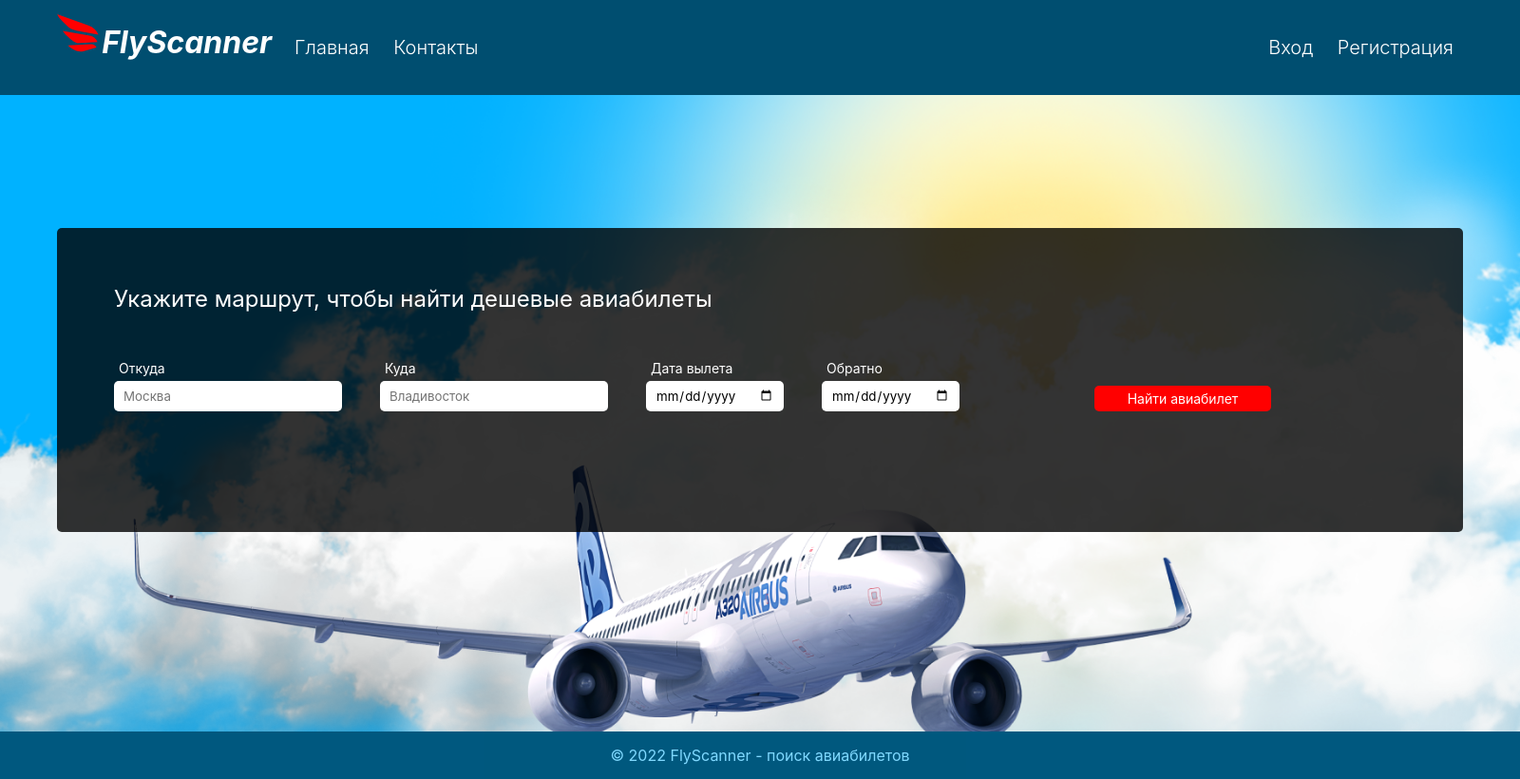
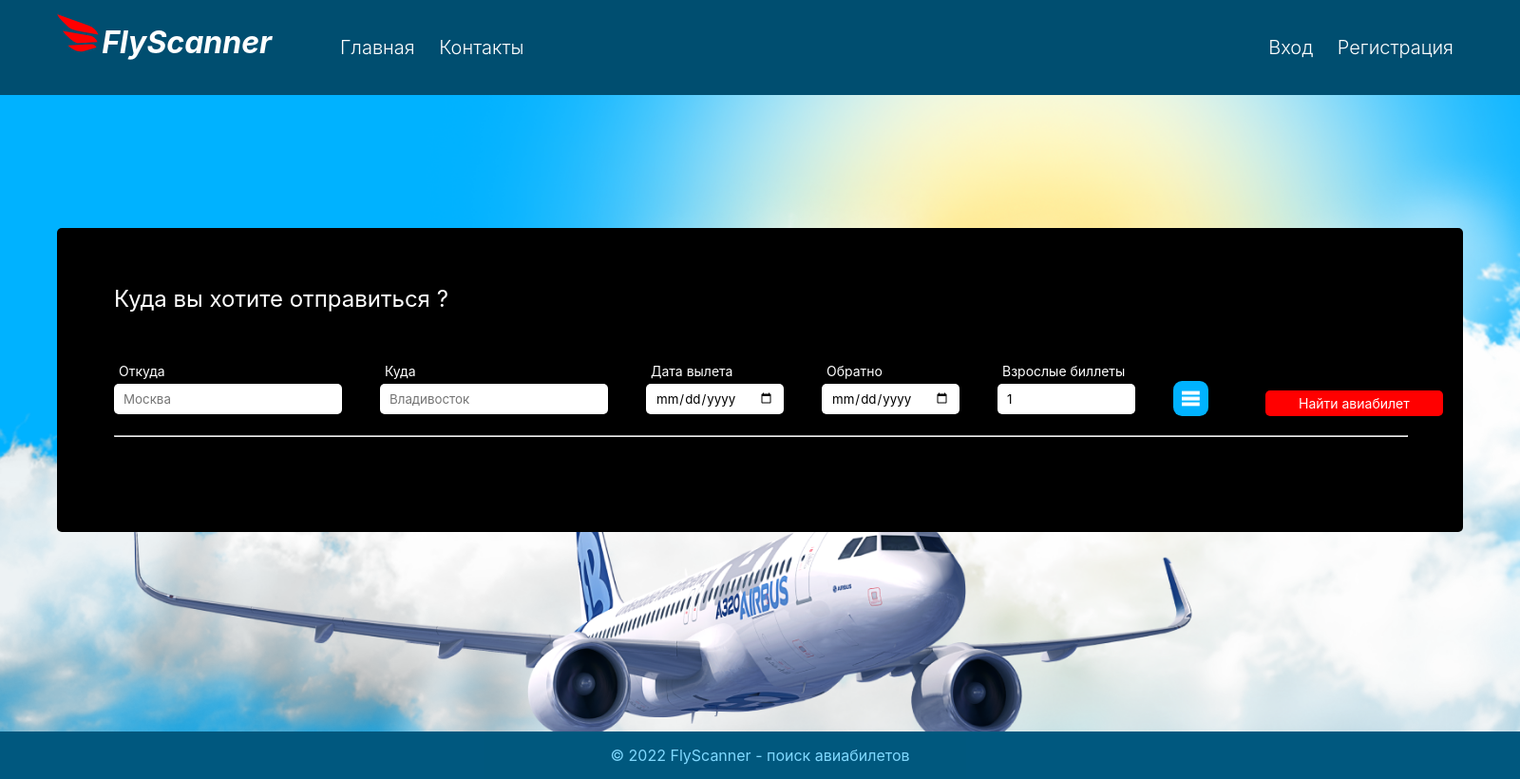
Before and after one commit to forthe94/celestial_annunciator, a Django app: page / in a window 1600 px wide. Shown: the whole page at 95% size. Run offline with Django 4.2, Linux system fonts and the light colour scheme.

Commit message:
Добавил дополнительные поля поиска

```diff
--- a/celestial_annucator/views.py
+++ b/celestial_annucator/views.py
@@ -25,6 +25,5 @@ def get_airports_by_term(request: wsgi.WSGIRequest):
 def flights_search(request: wsgi.WSGIRequest):
     request_params = request.GET
     params = {x: request_params.get(x) for x in request_params.keys()}
-    params['adults'] = 1
     params['currencyCode'] = 'RUB'
     return get_search(params)
--- a/static/css/searchResult.css
+++ b/static/css/searchResult.css
@@ -107,7 +107,7 @@
     text-align: center !important;
 }
 
-input[type="button"] {
+.ticketCardRightColumnElement input[type="button"] {
     width: auto;
     padding: 5px 35px;
     border: none;
@@ -118,6 +118,6 @@ input[type="button"] {
     cursor: pointer;
 }
 
-input[type="button"]:hover{
+.ticketCardRightColumnElement input[type="button"]:hover{
     background: darkred;
 }
--- a/static/css/style.css
+++ b/static/css/style.css
@@ -34,6 +34,7 @@ main {
 }
 
 .content {
+    position: relative;
     height: 100%;
     padding: 140px 60px 210px 60px;
     flex-grow: 1;
@@ -67,7 +68,7 @@ footer p {
 }
 
 .logo {
-    flex: 0 0 15em;
+    flex: 0 0 18em;
     height: 70px;
     font-style: italic;
     font-weight: 800;
@@ -132,12 +133,22 @@ footer p {
 }
 
 .search_content {
-    background: rgb(0, 0, 0, 0.8);
+    background: rgb(0, 0, 0, 1);
     border-radius: 5px;
     color: white;
     width: auto;
     height: 200px;
     padding: 60px;
+}
+
+.search_content hr {
+    margin-top: 20px;
+}
+
+.search_form_position {
+    position: relative;
+    z-index: 100;
+    background: black;
 }
 
 .search_form {
@@ -153,8 +164,8 @@ footer p {
     flex-direction: column;
 }
 
-.search_form_text {
-    flex: 0 0 15em;
+.search_form_text, .search_form_number, .search_form_select, .search_form_btn_options {
+    flex: 0 0 0;
 }
 
 .search_form_date {
@@ -173,6 +184,7 @@ footer p {
 .search_form label {
     padding-left: 5px;
     font-size: 14px;
+    width: fit-content;
 }
 
 .search_form input[type="text"] {
@@ -193,6 +205,35 @@ footer p {
     margin-top: 5px;
 }
 
+.search_form input[type="number"] {
+    padding: 0 10px;
+    border: none;
+    border-radius: 5px;
+    height: 32px;
+    width: 125px;
+    margin-top: 5px;
+}
+
+.search_form select {
+    padding: 0 10px;
+    border: none;
+    border-radius: 5px;
+    height: 32px;
+    width: 125px;
+    margin-top: 5px;
+}
+
+.search_form_options {
+    margin-top: -130px;
+    position: relative;
+    z-index: 10;
+    background: #00B2FF;
+    padding-bottom: 25px;
+    padding-top: 25px;
+    justify-content: center;
+    transition: margin-top 1s;
+}
+
 input[type="submit"] {
     cursor: pointer;
     width: auto;
@@ -209,6 +250,16 @@ input[type="submit"]:hover {
 }
 input[type="submit"]:active {
     background: #FF0000;
+}
+
+.search_form_btn_options img {
+    cursor: pointer;
+    width: 27px;
+    height: 27px;
+    margin-top: 5px;
+    background: #00B2FF;
+    border-radius: 25%;
+    padding: 5px;
 }
 
 .context_menu {
@@ -251,3 +302,8 @@ input[type="submit"]:active {
     width: 70px;
     border-radius: 50%;
 }
+
+.margin_top_up {
+    margin-top: 0px;
+    transition: 1s;
+}
--- a/static/js/main.js
+++ b/static/js/main.js
@@ -6,7 +6,7 @@ const listeningInputs =
         originLocationCode: 'originLocationCode',
         destinationLocationCode: 'destinationLocationCode'
     };
-const dataForm = {}
+const dataForm = {adults: 1}
 let timer;
 const secTimeOut = 1;
 let dataCard = [];
@@ -17,6 +17,7 @@ window.onload = function () {
     const inputSubmit = document.getElementById('formSearch');
     const outputSearch = document.getElementById('outputSearch');
     const searchIcon = document.getElementById('searchIcon');
+    const searchOptions = document.getElementById('search_option');
 
 
     // вешаем проверку на нажатие в не области контестного меню, чтобы его отключить
@@ -29,6 +30,9 @@ window.onload = function () {
         item.addEventListener('input', (e) => handlerInput(e));
     })
     inputSubmit.addEventListener('submit', (e) => handlerSubmit(e));
+
+    // Добавляем обработчик на кнопку дополнительный поиск
+    searchOptions.addEventListener('click', (e) => showSearchOptions(e));
 
     // обработчик ввода данных из input
     const handlerInput = (e) => {
@@ -125,4 +129,11 @@ window.onload = function () {
         for( let i in listeningInputs)
             document.getElementById(i).style.display = "none"
     }
+
+    // отображаем дополнительне меню поиска
+    const showSearchOptions = (e) => {
+        const el = document.getElementById("form_options");
+        if(el.classList.contains("margin_top_up")) el.classList.remove("margin_top_up");
+        else el.classList.add("margin_top_up");
+    }
 }
--- a/templates/celestial_annucator/main.html
+++ b/templates/celestial_annucator/main.html
@@ -13,9 +13,11 @@
 <main>
     <div class="content">
         <div class="search_content">
-        <h2>Укажите маршрут, чтобы найти дешевые авиабилеты</h2>
+            <h2>Куда вы хотите отправиться ?</h2>
             {% csrf_token %}
-        <form class="search_form" id="formSearch">
+            <form class="" id="formSearch">
+                <div class="search_form_position">
+                <div class="search_form">
                     <div class="search_form_text">
                         <label>Откуда</label>
                         <input code ="" type="text" placeholder="Москва" name="originLocationCode" autocomplete="off">
@@ -38,11 +40,63 @@
                         <label>Обратно</label>
                         <input type="date" name="returnDate">
                     </div>
+                    <div class="search_form_number">
+                        <label>Взрослые биллеты</label>
+                        <input title="Колличество взрослых билетов от 12лет и старше" code ="" type="number" value="1" name="adults" autocomplete="off" min="1" max="99" maxlength="2">
+                    </div>
+                    <div class="search_form_btn_options">
+                        <label>&nbsp;</label>
+                        <img id="search_option" code ="" type="image" src="/static/img/search.png">
+                    </div>
+
                     <div class="search_form_submit">
                         <div>
                             <input type="submit" value="Найти авиабилет">
                         </div>
                     </div>
+                </div>
+                <hr>
+                </div>
+                <div id="form_options" class="search_form search_form_options">
+
+                    <div class="search_form_number">
+                        <label>Детские биллеты</label>
+                        <input title="Колличество детских билетов старше 2 лет и младше 12 лет" code ="" type="number" value="0" name="children" autocomplete="off" min="0" max="99" maxlength="2">
+                    </div>
+
+                    <div class="search_form_number">
+                        <label>Младенцы</label>
+                        <input title="Колличество детских билетов младше 2 лет" code ="" type="number" value="0" name="infants" autocomplete="off" min="0" max="99" maxlength="2">
+                    </div>
+
+                    <div class="search_form_number">
+                        <label>Макс. цена</label>
+                        <input code ="" type="number" value="0" name="maxPrice" autocomplete="off" min="0" >
+                    </div>
+
+                    <div class="search_form_select">
+                        <label>Класс</label>
+                        <select name="travelClass">
+                            <option selected value="ECONOMY">Эконом</option>
+                            <option value="PREMIUM_ECONOMY">Премиум</option>
+                            <option value="BUSINESS">Бизнес</option>
+                            <option value="FIRST">Первый</option>
+                        </select>
+                    </div>
+
+                    <div class="search_form_select">
+                        <label>Без пересадок</label>
+                        <select name="nonStop">
+                            <option selected value="false">Нет</option>
+                            <option value="true">Да</option>
+                        </select>
+                    </div>
+
+
+
+
+                </div>
+
             </form>
         </div>
     </div>
```
Also changed, not shown: static/img/search.png (added). Lines whose indentation alone changed are shown as unchanged.
